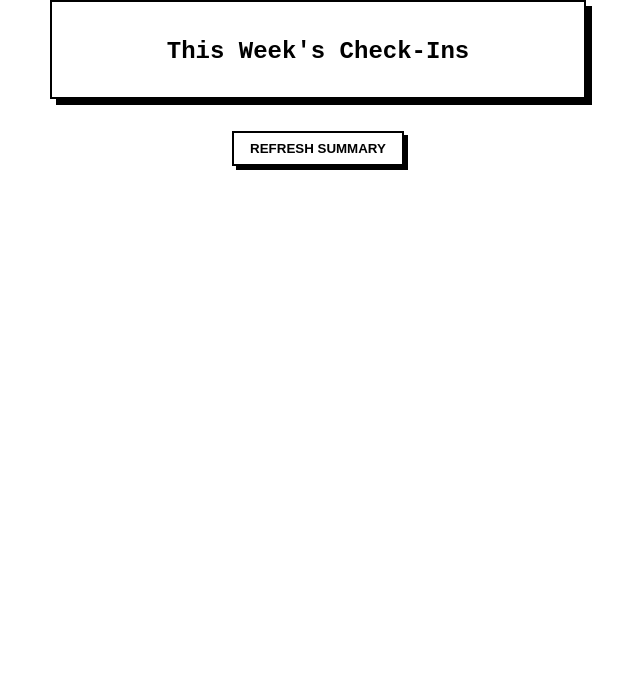
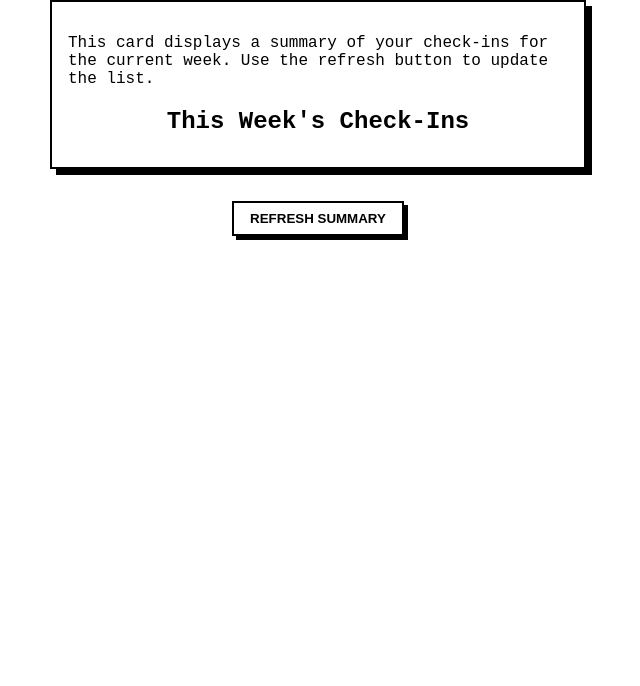
Before and after one commit to keyouts/weeklysummary, a plain HTML site: page index.html in a window 1280 px wide. Shown: the part 114-800 px from the top of the page, without its empty margins (322-962 px from the left). Drawn offline with Linux system fonts and the light colour scheme.

Commit message:
Update style.css

```diff
--- a/style.css
+++ b/style.css
@@ -5,17 +5,6 @@ body {
       padding: 2rem;
     }
 
-.visually-hidden {
-  position: absolute;
-  width: 1px;
-  height: 1px;
-  padding: 0;
-  margin: -1px;
-  overflow: hidden;
-  clip: rect(0 0 0 0);
-  white-space: nowrap;
-  border: 0;
-}
 
     h1 {
       text-transform: uppercase;
```
